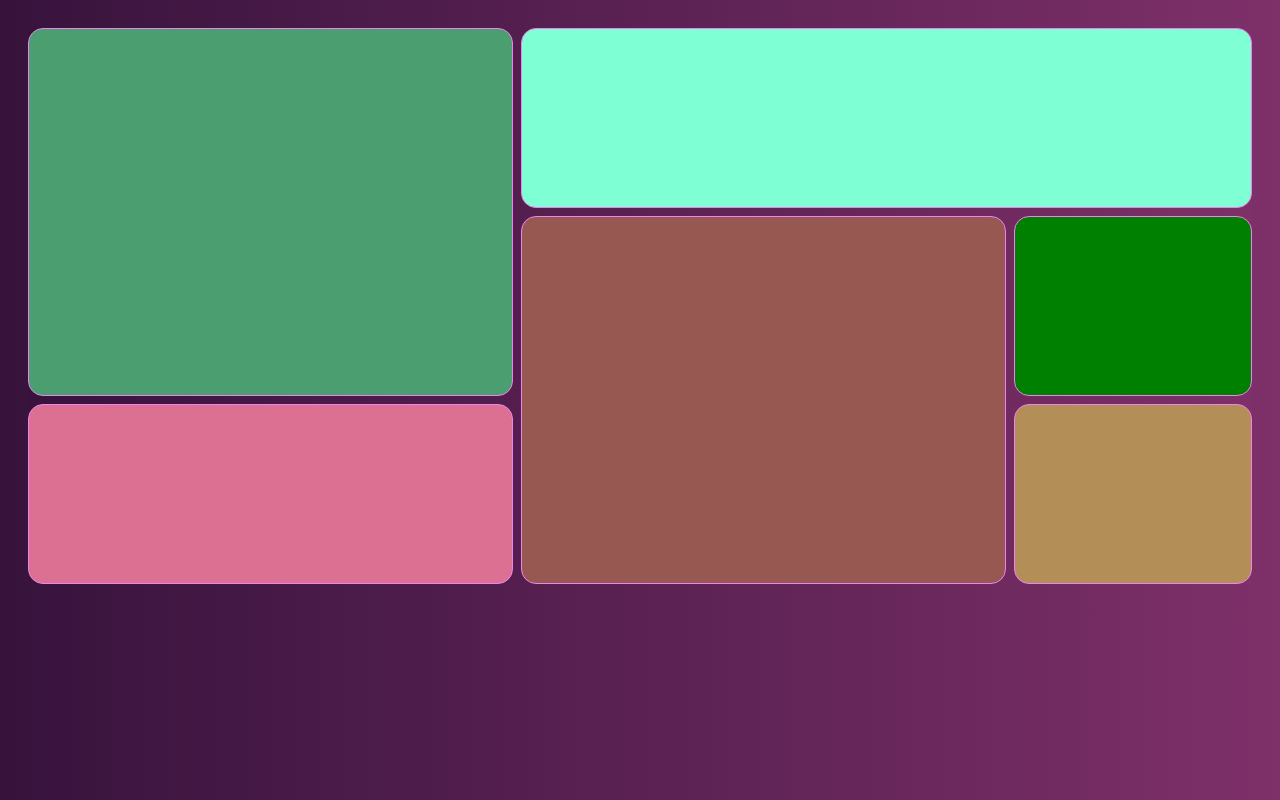
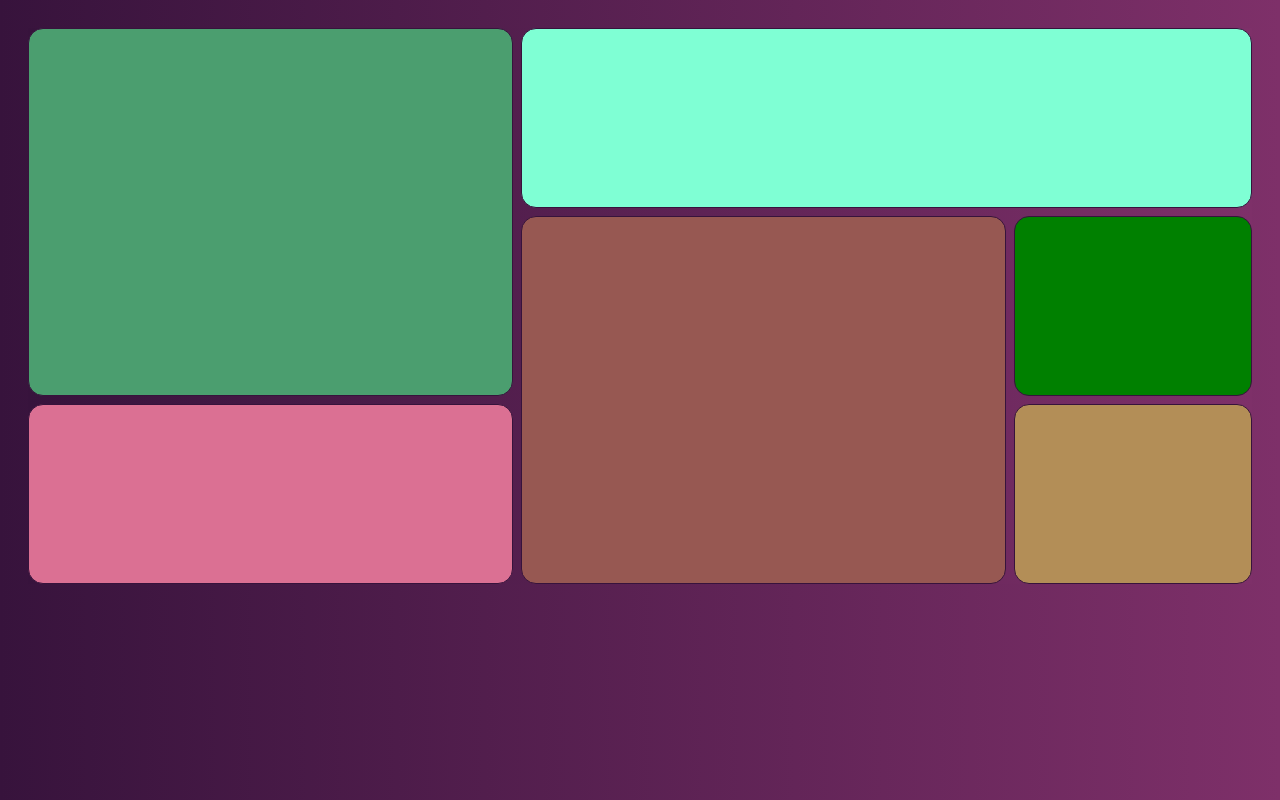
Before and after one commit to jcmorales76/reto-tecsup, a plain HTML site: page semana4/reto1/index.html in a window 1280 px wide. Drawn offline with Linux system fonts and the light colour scheme.

Commit message:
bordes mejoprados

```diff
--- a/semana4/reto1/styles.css
+++ b/semana4/reto1/styles.css
@@ -49,7 +49,7 @@ body{
     color: aquamarine;
     border: 1px solid black;
     padding: 1px solid;
-    border-color: violet;
+    border-color: rgb(55,19,60);
 
 }
 
```
